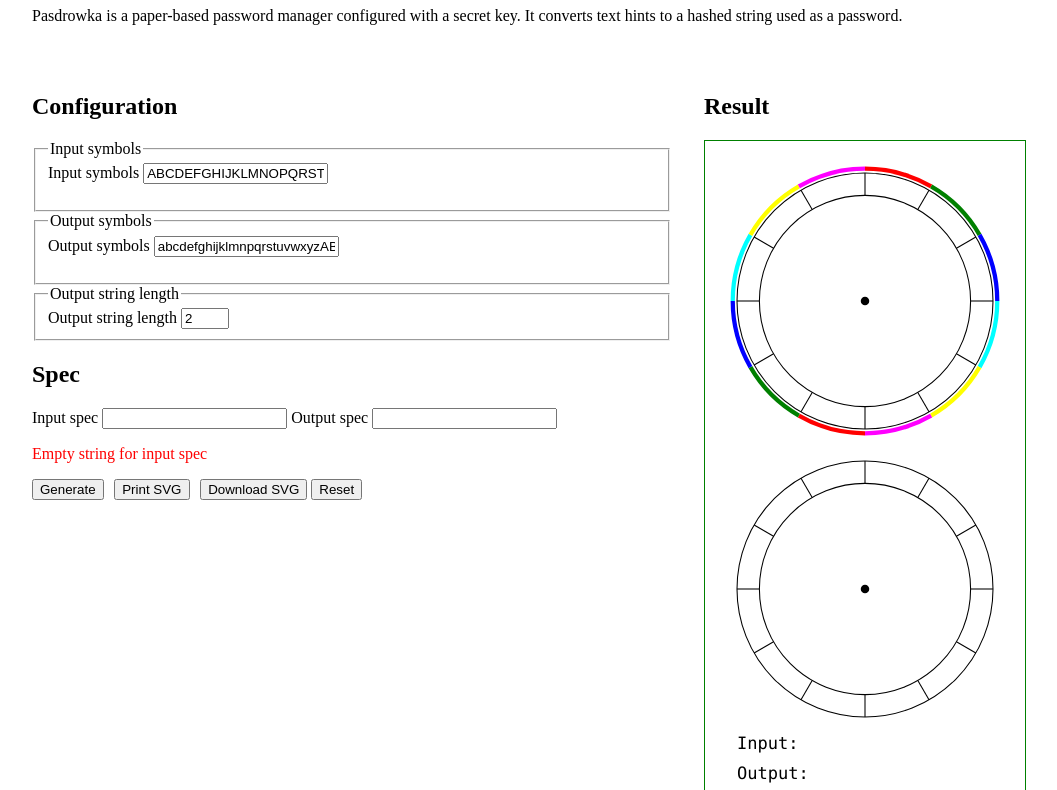
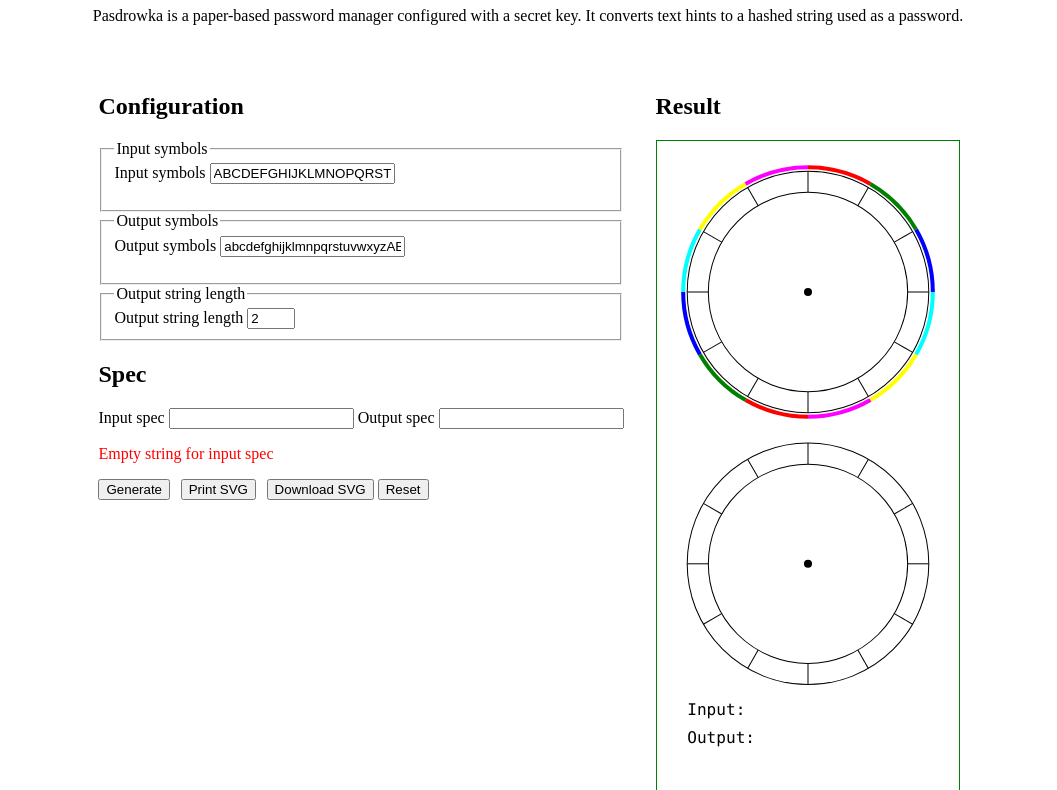
Before and after one commit to jonasseglare/pasdrowka, a plain HTML site: page index.html in a window 1280 px wide. Shown: the part 81-871 px from the top of the page, without its empty margins (112-1169 px from the left). Drawn offline with Linux system fonts and the light colour scheme.

Commit message:
Use max-width instead

```diff
--- a/style.css
+++ b/style.css
@@ -27,9 +27,9 @@ body {
 }
 
 #mainconfig {
-    width: 40em;
+    max-width: 40em;
 }
 
 #mainoutput {
-    width: 20em;
+    max-width: 20em;
 }
```
